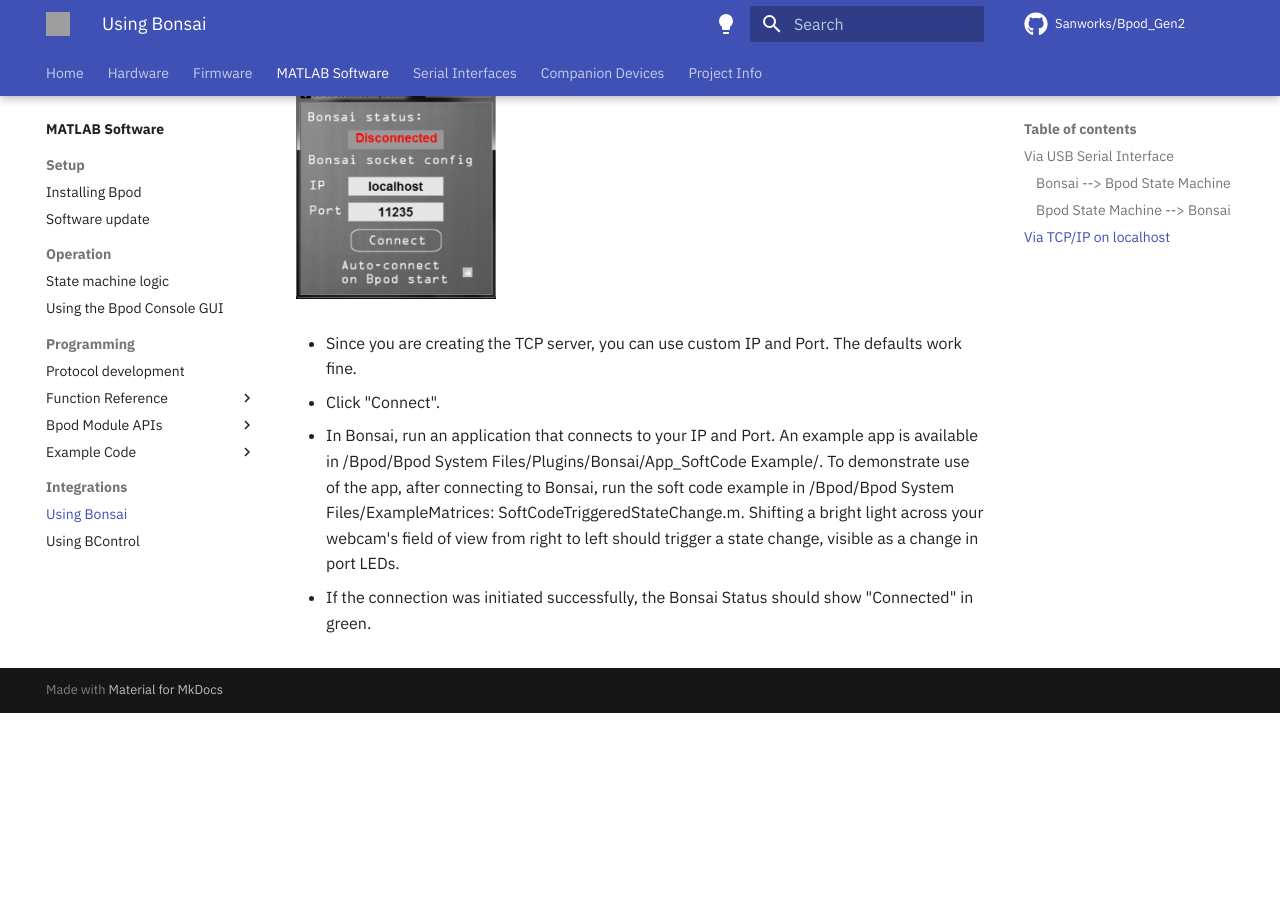
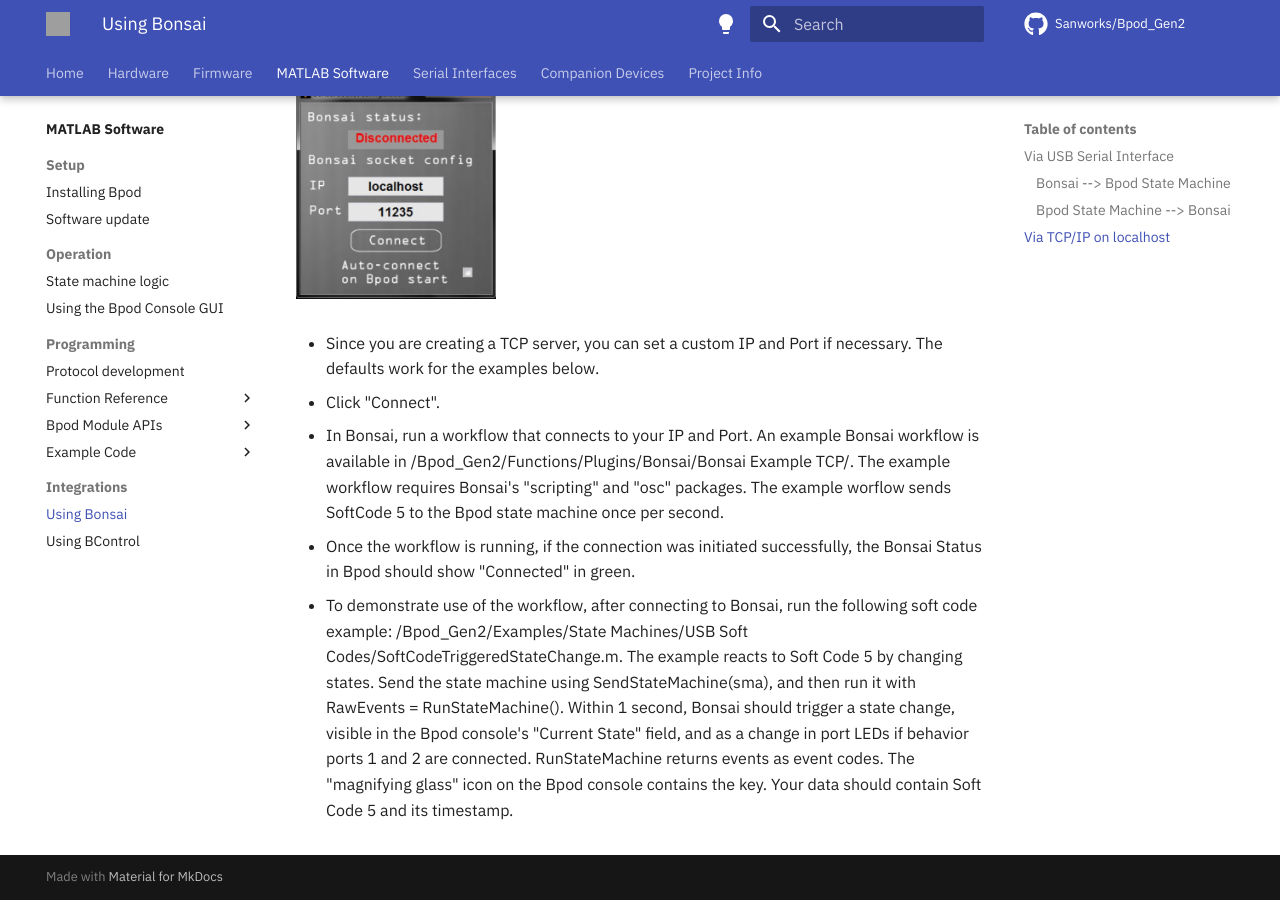
Before and after one commit to sanworks/Bpod_Wiki, an MkDocs documentation site: the page built from docs/user-guide/using-bonsai.md, in a window 1280 px wide and 900 px high, scrolled down 1975 px. Built offline with MkDocs 1.6.1 and Material for MkDocs 9.7.7, drawn with Linux system fonts in a browser that asks for light colours; some web fonts are replaced; comment, search, counter and statistics services are not loaded; before the commit the page ends 2688 px from its top, so only the background shows below that; grey boxes are pictures that could not be loaded.

Commit message:
-Updated Bonsai example integration via TCP/IP

```diff
--- a/docs/user-guide/using-bonsai.md
+++ b/docs/user-guide/using-bonsai.md
@@ -53,10 +53,12 @@
 
 <img src="../../images/bonsai-socket-configurator.png" alt="drawing" width="200"/><br>
 
-* Since you are creating the TCP server, you can use custom IP and Port. The defaults work fine.
+* Since you are creating a TCP server, you can set a custom IP and Port if necessary. The defaults work for the examples below.
 
 * Click "Connect".
 
-* In Bonsai, run an application that connects to your IP and Port. An example app is available in /Bpod/Bpod System Files/Plugins/Bonsai/App_SoftCode Example/. To demonstrate use of the app, after connecting to Bonsai, run the soft code example in /Bpod/Bpod System Files/ExampleMatrices: SoftCodeTriggeredStateChange.m. Shifting a bright light across your webcam's field of view from right to left should trigger a state change, visible as a change in port LEDs.
+* In Bonsai, run a workflow that connects to your IP and Port. An example Bonsai workflow is available in /Bpod_Gen2/Functions/Plugins/Bonsai/Bonsai Example TCP/. The example workflow requires Bonsai's "scripting" and "osc" packages. The example worflow sends SoftCode 5 to the Bpod state machine once per second.
 
-* If the connection was initiated successfully, the Bonsai Status should show "Connected" in green.
+* Once the workflow is running, if the connection was initiated successfully, the Bonsai Status in Bpod should show "Connected" in green.
+
+* To demonstrate use of the workflow, after connecting to Bonsai, run the following soft code example: /Bpod_Gen2/Examples/State Machines/USB Soft Codes/SoftCodeTriggeredStateChange.m. The example reacts to Soft Code 5 by changing states. Send the state machine using SendStateMachine(sma), and then run it with RawEvents = RunStateMachine(). Within 1 second, Bonsai should trigger a state change, visible in the Bpod console's "Current State" field, and as a change in port LEDs if behavior ports 1 and 2 are connected. RunStateMachine returns events as event codes. The "magnifying glass" icon on the Bpod console contains the key. Your data should contain Soft Code 5 and its timestamp.
```
